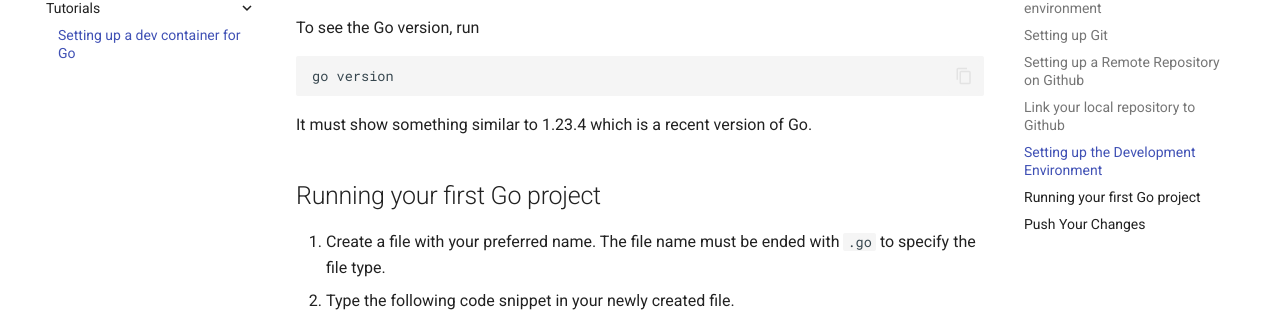
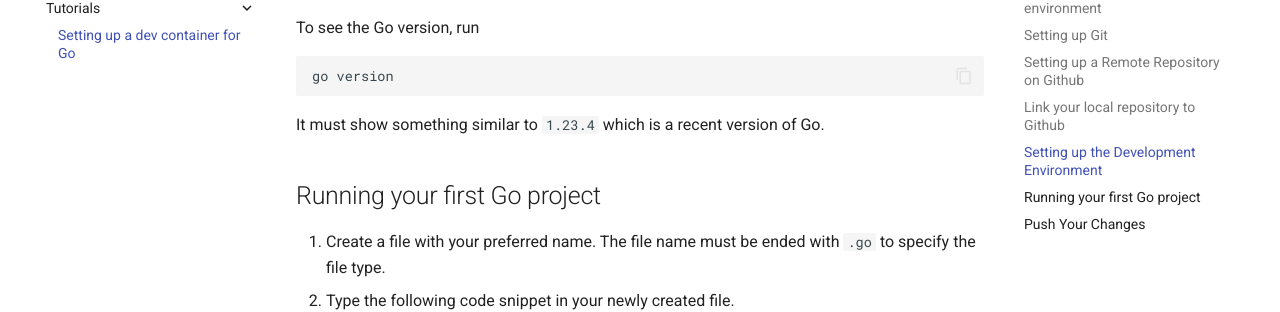
Before and after one commit to waiphyo04/comp423-course-notes, an MkDocs documentation site: the page built from docs/tutorials/go-setup.md, in a window 1280 px wide and 900 px high, scrolled down 3267 px. Shown: the part 145-457 px from the top of the window. Built offline with MkDocs 1.6.1 and Material for MkDocs 9.7.7, drawn with Linux system fonts in a browser that asks for light colours; some of the changed text lies outside the part shown.

Commit message:
did some minor edits

````diff
--- a/docs/tutorials/go-setup.md
+++ b/docs/tutorials/go-setup.md
@@ -108,7 +108,7 @@ To see the Go version, run
 ```bash
 go version
 ```
-It must show something similar to 1.23.4 which is a recent version of Go.
+It must show something similar to `1.23.4` which is a recent version of Go.
 ## Running your first Go project
 1. Create a file with your preferred name. The file name must be ended with `.go` to specify the file type.
 2. Type the following code snippet in your newly created file.
````
Also changed, not shown: other parts of docs/tutorials/go-setup.md (+1 -1 lines).
